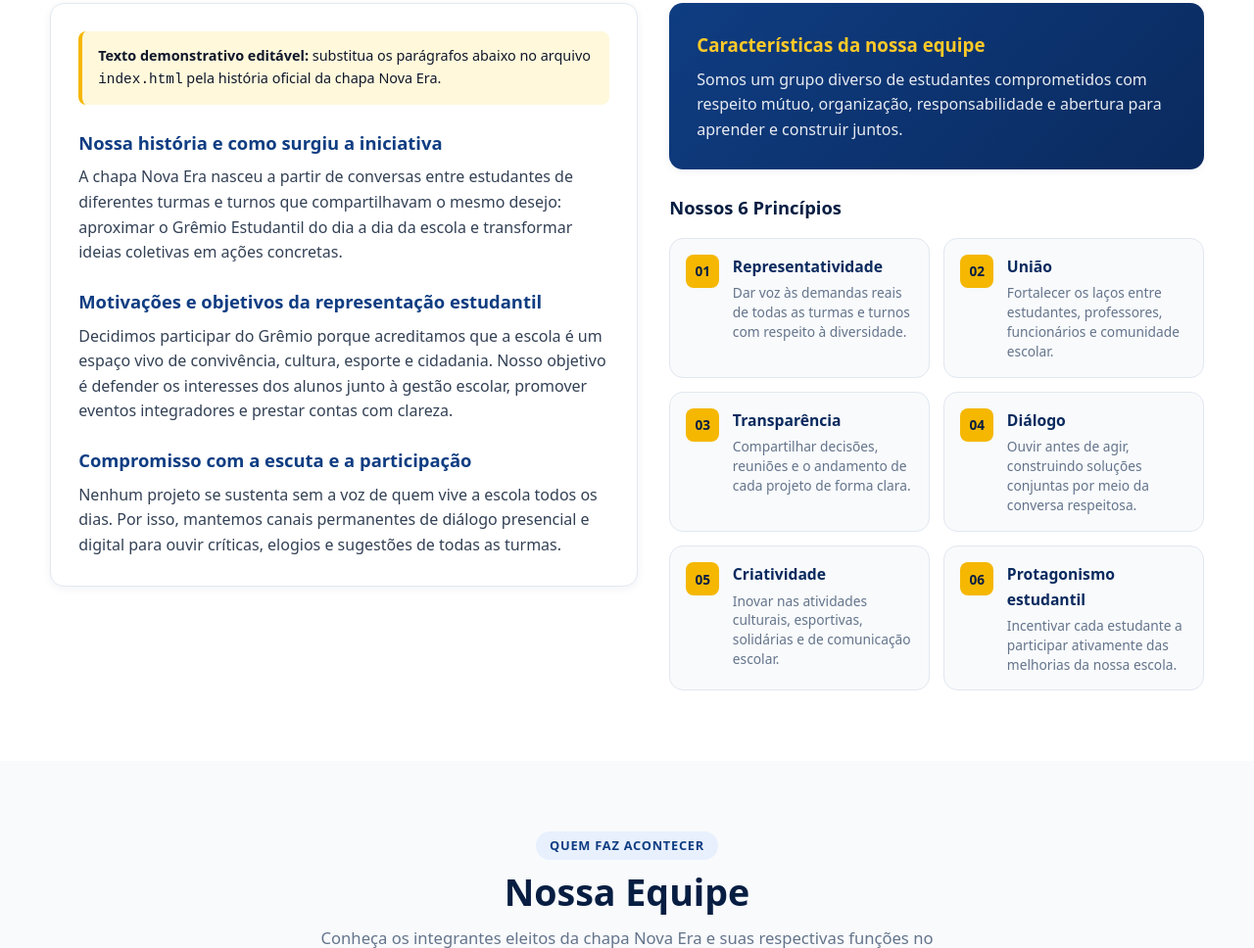
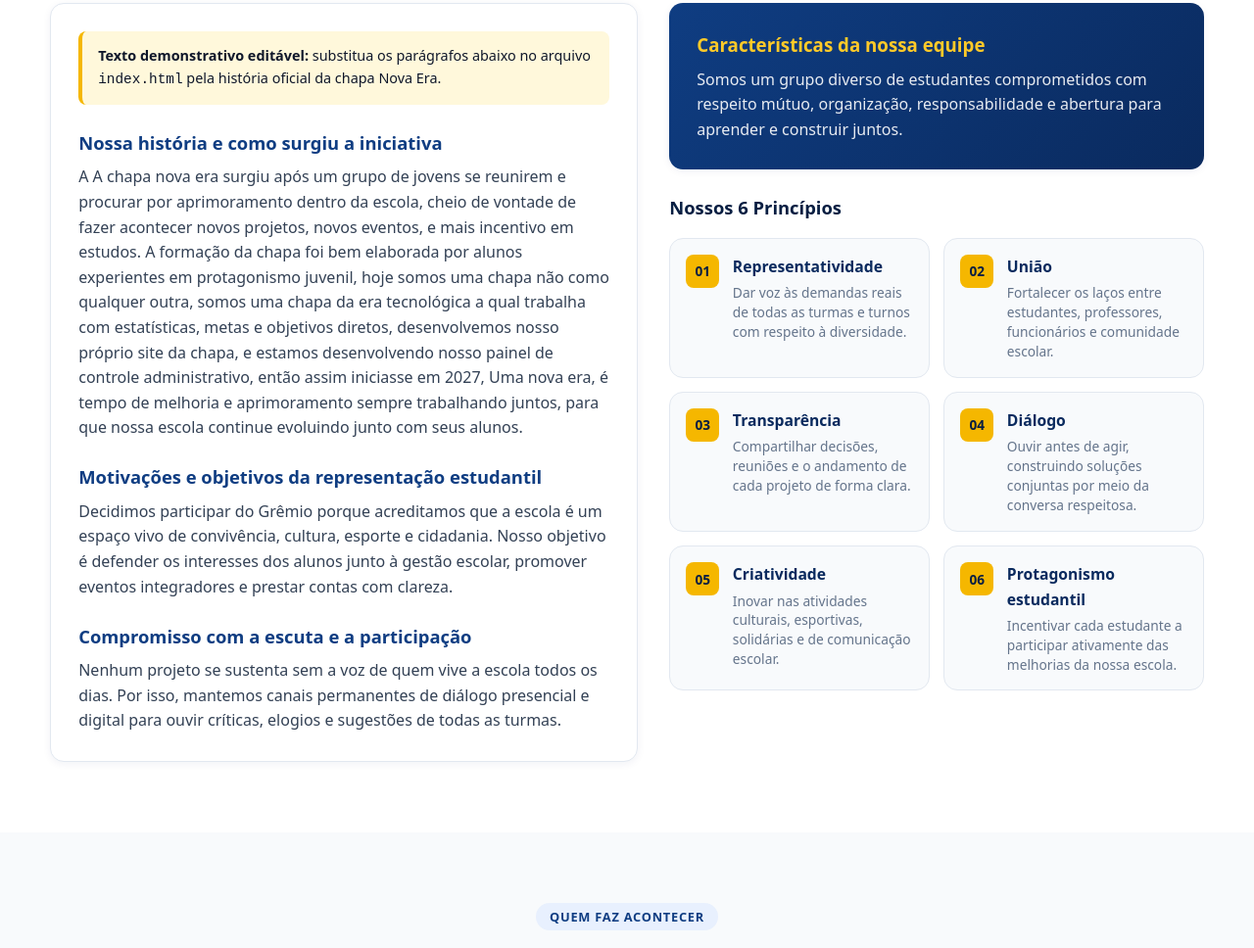
Before and after one commit to frfelipe550-max/nova-era-gremio, a plain HTML site: page index.html in a window 1280 px wide. Shown: the part 1014-1982 px from the top of the page at 98% size. Drawn offline with Linux system fonts and the light colour scheme.

Commit message:
Update index.html

```diff
--- a/index.html
+++ b/index.html
@@ -164,9 +164,7 @@
 
             <h3>Nossa história e como surgiu a iniciativa</h3>
             <p>
-               A chapa Nova Era nasceu a partir de conversas entre estudantes
-              de diferentes turmas e turnos que compartilhavam o mesmo desejo: aproximar o Grêmio Estudantil
-              do dia a dia da escola e transformar ideias coletivas em ações concretas.
+               A A chapa nova era surgiu após um grupo de jovens se reunirem e procurar por aprimoramento dentro da escola, cheio de vontade de fazer acontecer novos projetos, novos eventos, e mais incentivo em estudos. A formação da chapa foi bem elaborada por alunos experientes em protagonismo juvenil, hoje somos uma chapa não como qualquer outra, somos uma chapa da era tecnológica a qual trabalha com estatísticas, metas e objetivos diretos, desenvolvemos nosso próprio site da chapa, e estamos desenvolvendo nosso painel de controle administrativo, então assim iniciasse em 2027, Uma nova era, é tempo de melhoria e aprimoramento sempre trabalhando juntos, para que nossa escola continue evoluindo junto com seus alunos.
             </p>
 
             <h3>Motivações e objetivos da representação estudantil</h3>
```
